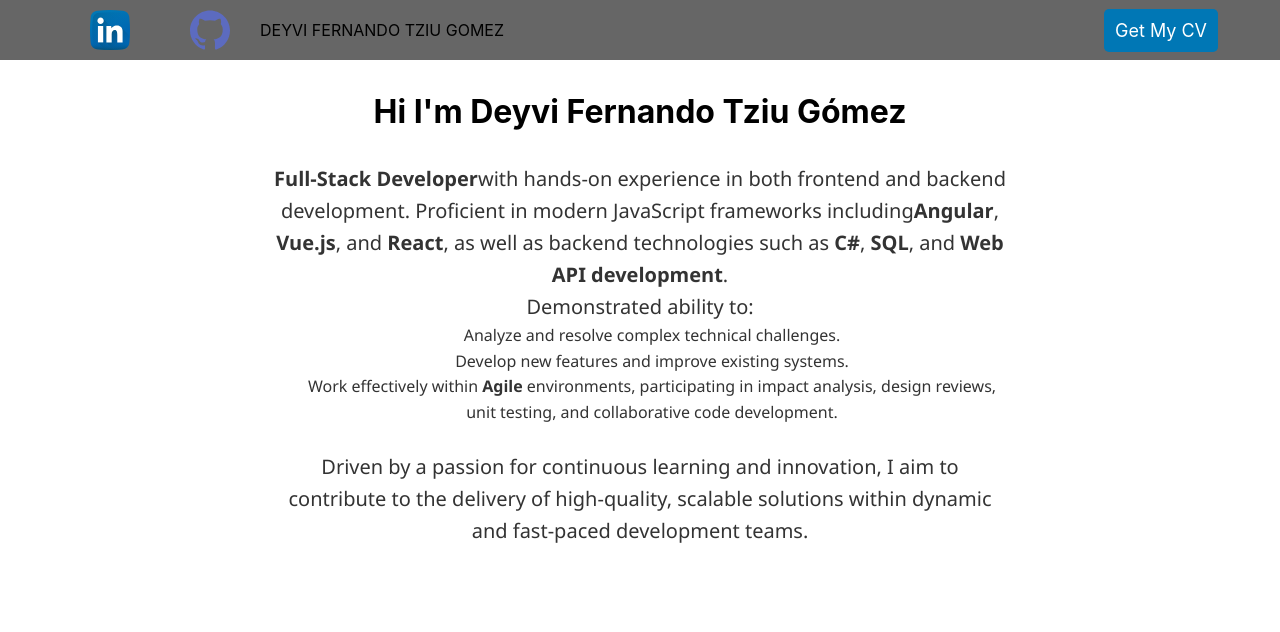
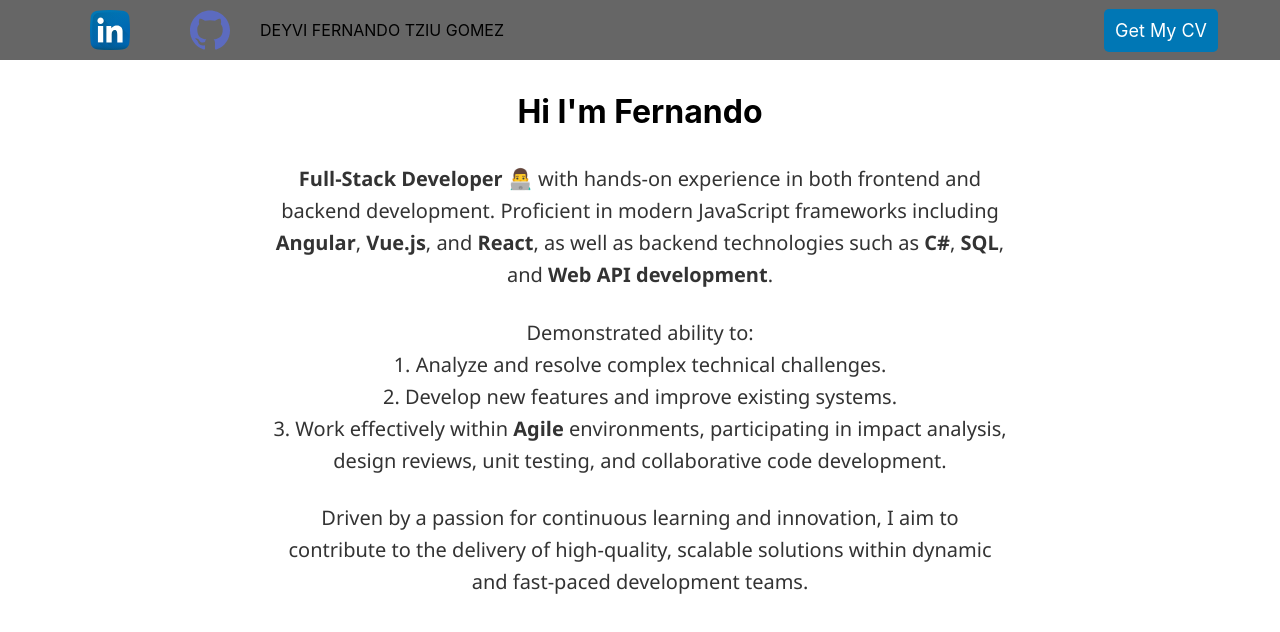
Before and after one commit to dtziugomez/portfolio, a React (Create React App) app: page / in a window 1280 px wide. Shown: the top 632 px of the page. Built offline with nearby package versions, Linux system fonts and the light colour scheme.

Commit message:
updating home

```diff
--- a/src/App.js
+++ b/src/App.js
@@ -17,29 +17,26 @@ function App() {
             <Navbar />
             <div className="intro-container" style={{ textAlign: 'center', padding: '2rem' }}>
 
-              <h1>Hi I'm Deyvi Fernando Tziu Gómez</h1>
+              <h1>Hi I'm Fernando</h1>
               <div style={{ maxWidth: '800px', margin: '0 auto', padding: '2rem', fontFamily: 'Segoe UI, sans-serif', lineHeight: '1.6', color: '#333' }}>
 
 
               <p>
-                <strong>Full-Stack Developer</strong>
+                <strong>Full-Stack Developer </strong> 👨‍💻
                 with hands-on experience in both frontend and backend development.
                 Proficient in modern JavaScript frameworks including
-                <strong>Angular</strong>, <strong>Vue.js</strong>, and <strong>React</strong>
+                <strong> Angular</strong>, <strong> Vue.js</strong>, and <strong>React</strong>
                 , as well as backend technologies such as <strong>C#</strong>, <strong>SQL</strong>,
                  and <strong>Web API development</strong>.
-              </p>
+              </p><br></br>
 
               <p>Demonstrated ability to:</p>
-              <ul style={{ paddingLeft: '1.5rem' }}>
-                <li>Analyze and resolve complex technical challenges.</li>
-                <li>Develop new features and improve existing systems.</li>
-                <li>Work effectively within <strong>Agile</strong> environments, participating in impact analysis, design reviews, unit testing, and collaborative code development.</li>
-              </ul><br></br>
+              <p>1. Analyze and resolve complex technical challenges.</p>
+              <p>2. Develop new features and improve existing systems.</p>
+              <p>3. Work effectively within <strong>Agile</strong> environments, participating in impact analysis, design reviews, unit testing, and collaborative code development.</p>
+              <br></br>
               <p>
-                Driven by a passion for continuous learning and innovation,
-                I aim to contribute to the delivery of high-quality,
-                scalable solutions within dynamic and fast-paced development teams.
+                Driven by a passion for continuous learning and innovation, I aim to contribute to the delivery of high-quality, scalable solutions within dynamic and fast-paced development teams.
               </p>
             </div>
             </div>
```
